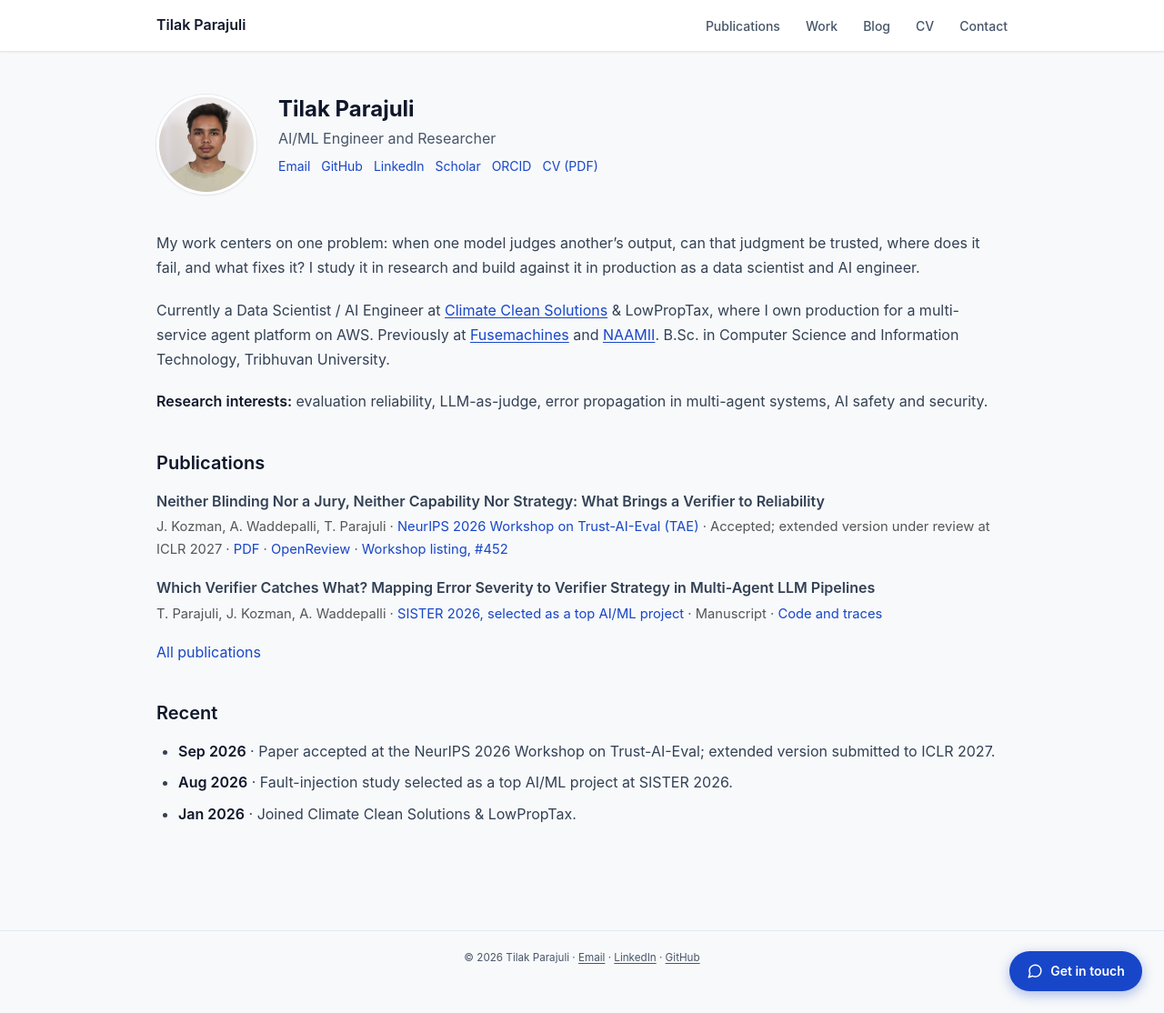
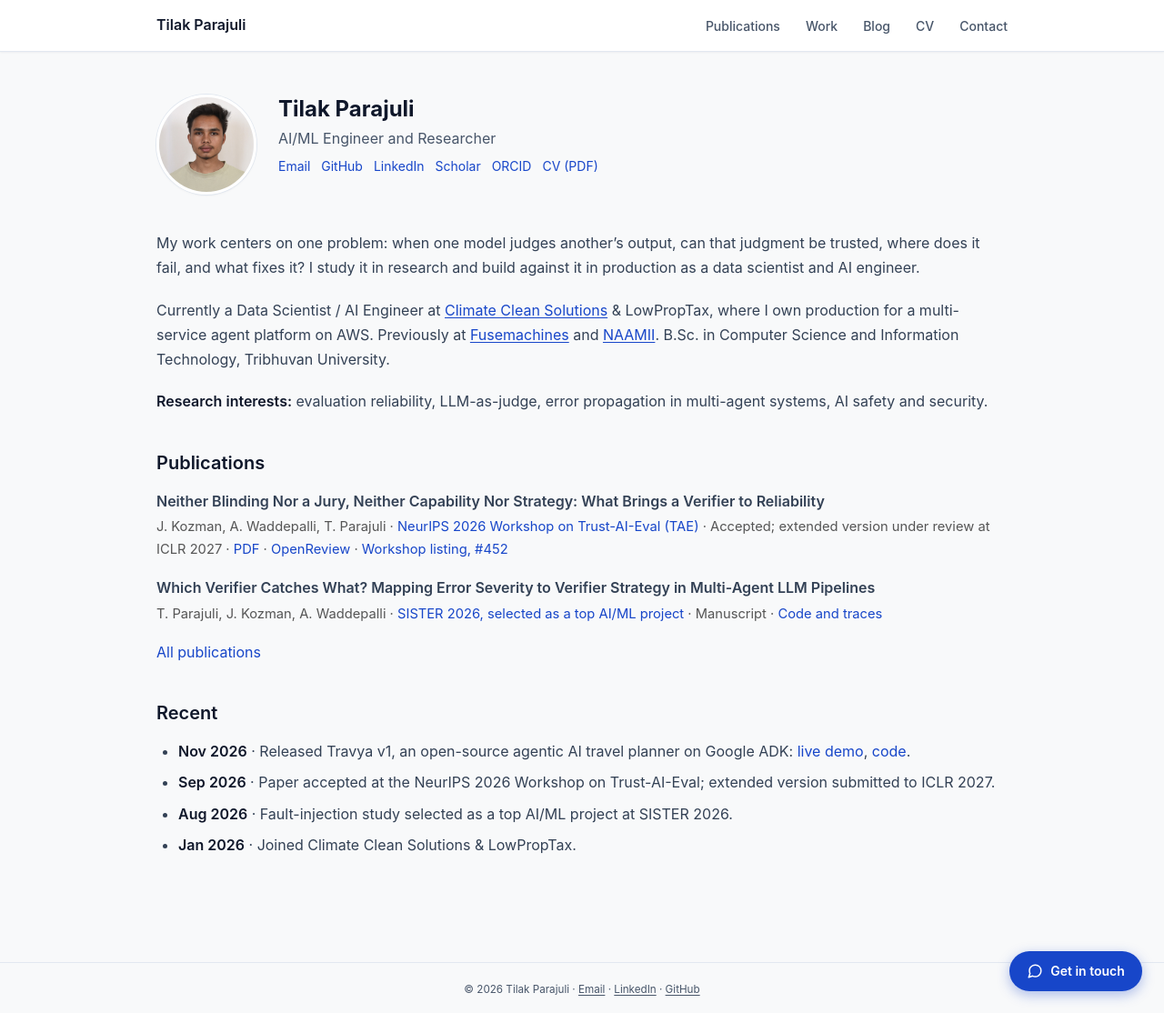
Before and after one commit to parajuli-ai/academic-website, a Jekyll site: the page built from index.md, in a window 1280 px wide and 1114 px high. Shown: the whole window at 91% size. Built offline with Jekyll 4.4.1, drawn with Linux system fonts in a browser that asks for light colours.

Commit message:
Add Travya v1 to Recent

```diff
--- a/index.md
+++ b/index.md
@@ -39,6 +39,7 @@ Currently a Data Scientist / AI Engineer at [Climate Clean Solutions](https://cl
 
 ## Recent
 
+- **Nov 2026** · Released Travya v1, an open-source agentic AI travel planner on Google ADK: [live demo](https://travya-app.pages.dev), [code](https://github.com/fuseai-fellowship/Travya---Agentic-AI-Powered-Travel-Companion).
 - **Sep 2026** · Paper accepted at the NeurIPS 2026 Workshop on Trust-AI-Eval; extended version submitted to ICLR 2027.
 - **Aug 2026** · Fault-injection study selected as a top AI/ML project at SISTER 2026.
 - **Jan 2026** · Joined Climate Clean Solutions & LowPropTax.
```
